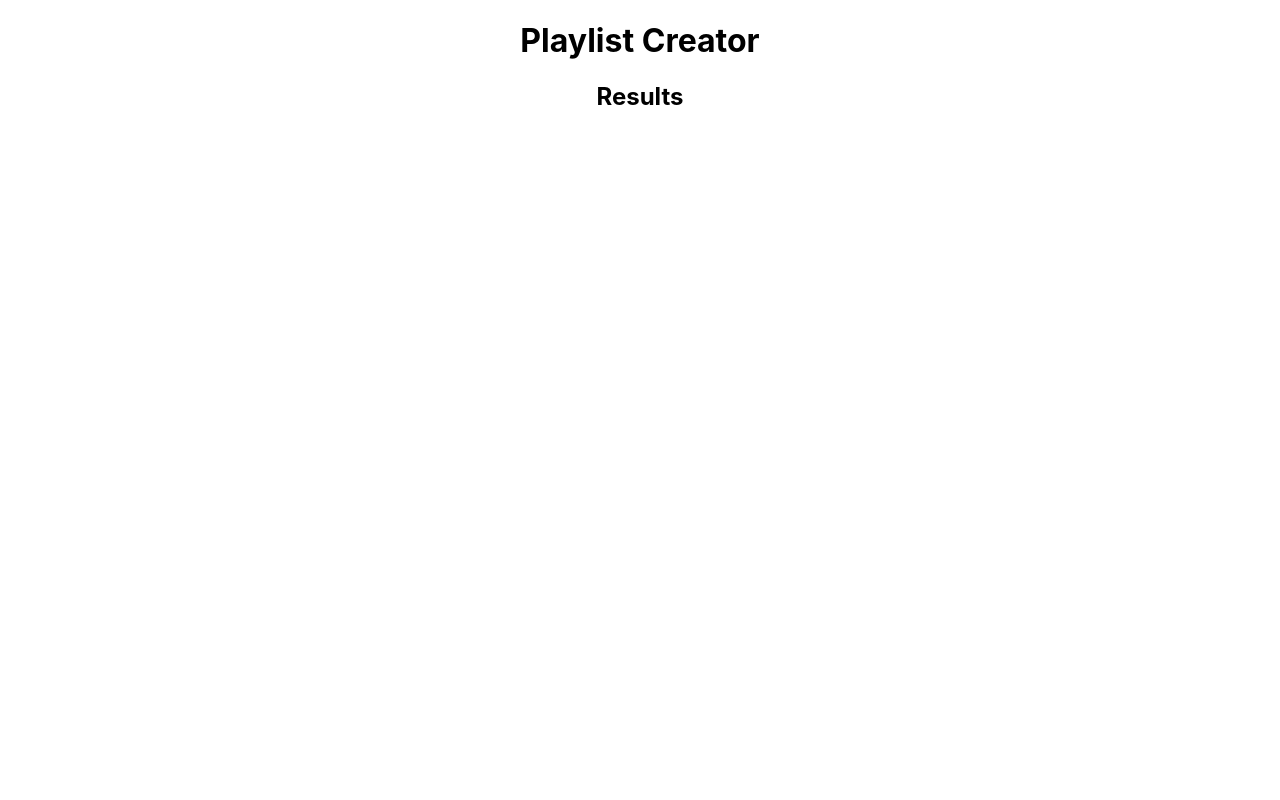
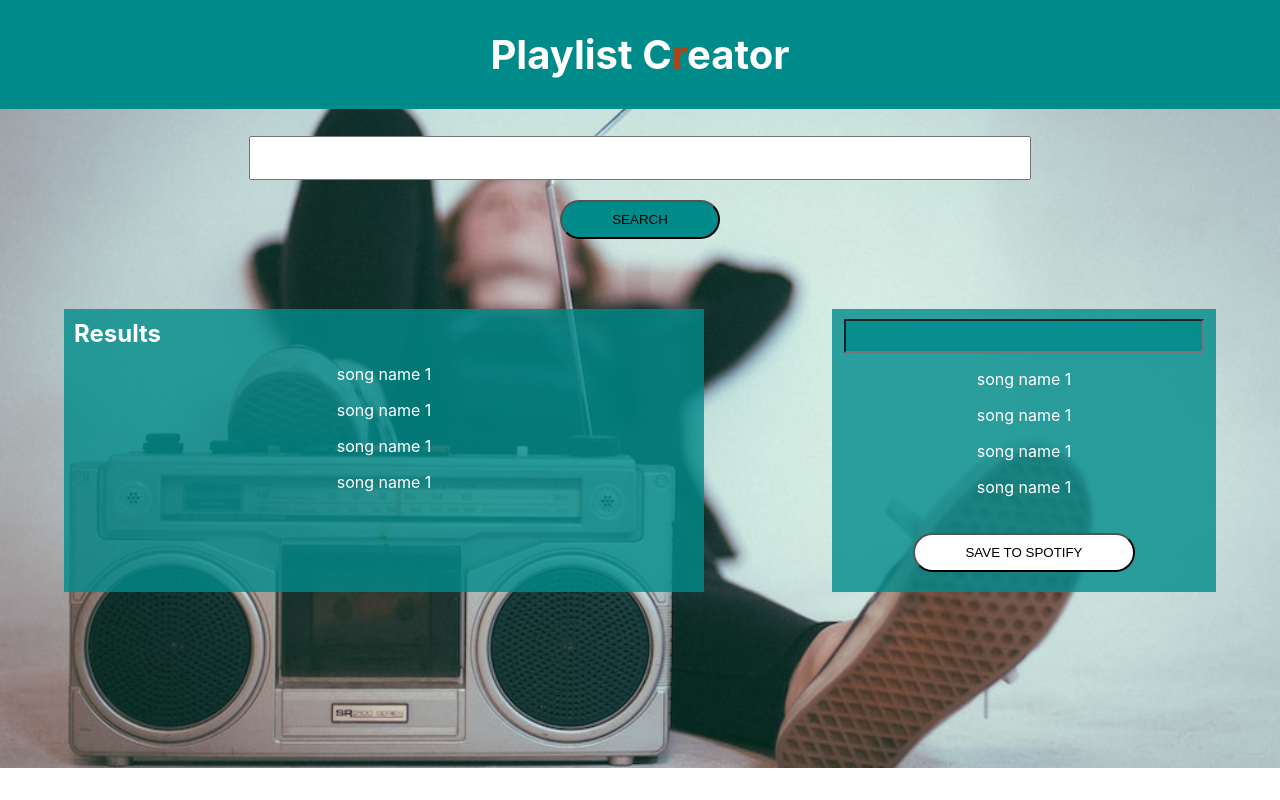
Before and after one commit to RadriaansNES/playC, a React (Create React App) app: page / in a window 1280 px wide. Built offline with nearby package versions, Linux system fonts and the light colour scheme.

Commit message:
Static components and build complete.

```diff
--- a/package.json
+++ b/package.json
@@ -6,7 +6,7 @@
     "@testing-library/jest-dom": "^5.17.0",
     "@testing-library/react": "^13.4.0",
     "@testing-library/user-event": "^13.5.0",
-    "@babel/plugin-proposal-private-property-in-object":"7.21.11",
+    "@babel/plugin-proposal-private-property-in-object":"^7.21.11",
     "react": "^18.2.0",
     "react-dom": "^18.2.0",
     "react-scripts": "5.0.1",
--- a/src/App.css
+++ b/src/App.css
@@ -1,38 +1,83 @@
 .App {
+  text-align: center;
+  background-image: url(background.jpg);
+  background-size: cover;
+  height: 768px;
+  width: auto;
+  padding-top: 0px;
+}
+
+h1 {
+  margin-top: 0px;
+  background-color: darkcyan;
+  padding: 30px;
+  font-size: 40px;
+}
+
+.App .content {
+  display: flex;
+  flex-direction: row;
+  justify-content: space-around;
+  width: auto;
+  margin-top: 50px;
+  height: auto;
+}
+
+.results, .playlist {
+  background: rgba(	0, 139, 139, 0.8);
+  color: white;
+}
+
+button {
+  background-color: darkcyan;
+  padding: 10px 50px;
+  margin: 20px;
+  border-radius: 20px;
+}
+
+input {
+  resize: both;
+  height:30px;
+  font-size: 20px;
+  padding: 5px;
   text-align: center;
 }
 
-.App-logo {
-  height: 40vmin;
-  pointer-events: none;
+.playlist input {
+  margin-top: 10px;
+  height: 20px;
+  width: 90%;
+  background: rgba(	0, 139, 139, 0.8);
+  font-size: 15px;
+  text-align: left;
 }
 
-@media (prefers-reduced-motion: no-preference) {
-  .App-logo {
-    animation: App-logo-spin infinite 20s linear;
+.playlist button {
+  background-color: white;
+}
+
+h2 {
+  margin: 10px;
+  text-align: left;
+}
+
+/* Media queries and defaults; */
+/* Default style for larger screens */
+input {
+  width: 60%; /* Set the initial width to 100% to take full width of the container */
+}
+
+.App .content .results {
+  width: 50%;
+}
+
+.App .content .playlist {
+  width: 30%;
+}
+
+/* For smaller screens (adjust the max-width as needed) */
+@media (max-width: 1023px) {
+  input {
+    width: 20%; /* Adjust the width for smaller screens */
   }
 }
-
-.App-header {
-  background-color: #282c34;
-  min-height: 100vh;
-  display: flex;
-  flex-direction: column;
-  align-items: center;
-  justify-content: center;
-  font-size: calc(10px + 2vmin);
-  color: white;
-}
-
-.App-link {
-  color: #61dafb;
-}
-
-@keyframes App-logo-spin {
-  from {
-    transform: rotate(0deg);
-  }
-  to {
-    transform: rotate(360deg);
-  }
-}
--- a/src/App.js
+++ b/src/App.js
@@ -1,20 +1,28 @@
-import logo from './logo.svg';
-import './App.css';
+import './App.css'; //proper form would be to bring individual css in from each component
+import SearchButton from './components/Buttons/Search/Search';
+import ColorChangingTitle from './components/ColorChange/ColorChange';
+import SearchBar from './components/SearchBar/SearchBar';
+import SearchResults from './components/SearchResults/SearchResults';
+import Playlist from './components/Playlist/Playlist';
+import Tracklist from './components/Tracklist/Tracklist';
+import SaveToSpotify from './components/Buttons/SaveToSpotify/SaveToSpotify';
 
 function App() {
   return (
     <div className="App">
-      <h1 id = "header"> Playlist Creator</h1>
-      <searchBar />
-      <searchButton />
-      <div class = "content">
-        <div class = "results">
+      <ColorChangingTitle />
+      <SearchBar />
+      <SearchButton />
+      <div class="content">
+        <div class="results">
           <h2>Results</h2>
-          <searchResults />
+          <SearchResults />
         </div>
-        <div class = "playlist" />
-          <tracklist />
-          <saveToSpotify />
+        <div class="playlist">
+          <Playlist />
+          <Tracklist />
+          <SaveToSpotify />
+        </div>
       </div>
     </div>
   );
--- a/src/components/Buttons/SaveToSpotify/saveToSpotify.jsx
+++ b/src/components/Buttons/SaveToSpotify/saveToSpotify.jsx
@@ -0,0 +1,10 @@
+import React, { useState } from 'react';
+
+const SaveToSpotify = () => {
+
+    return (
+        <button type="button">SAVE TO SPOTIFY</button>
+    );
+};
+
+export default SaveToSpotify;
--- a/src/components/Buttons/Search/search.jsx
+++ b/src/components/Buttons/Search/search.jsx
@@ -0,0 +1,10 @@
+import React, { useState } from 'react';
+
+const SearchButton = () => {
+
+    return (
+        <button type="button">SEARCH</button>
+    );
+};
+
+export default SearchButton;
--- /dev/null
+++ b/src/components/ColorChange/ColorChange.jsx
@@ -0,0 +1,49 @@
+// ColorChangingTitle.js
+import React, { useState, useEffect } from 'react';
+
+const ColorChangingTitle = () => {
+  const [coloredLetters, setColoredLetters] = useState([]);
+  const titleText = 'Playlist Creator';
+  const intervalDuration = 500; // Time interval for color change in milliseconds
+  const [currentIndex, setCurrentIndex] = useState(0);
+
+  useEffect(() => {
+    const intervalId = setInterval(() => {
+      setCurrentIndex((prevIndex) => (prevIndex + 1) % titleText.length);
+    }, intervalDuration);
+
+    // Clear the interval when the component is unmounted
+    return () => clearInterval(intervalId);
+  }, []);
+
+  function getRandomColor() {
+    const letters = '0123456789ABCDEF';
+    let color = '#';
+    for (let i = 0; i < 6; i++) {
+      color += letters[Math.floor(Math.random() * 16)];
+    }
+    return color;
+  }
+
+  useEffect(() => {
+    const newColor = getRandomColor();
+    setColoredLetters(
+      titleText.split('').map((letter, index) => ({
+        letter,
+        color: index === currentIndex ? newColor : 'white',
+      }))
+    );
+  }, [currentIndex]);
+
+  return (
+    <h1>
+      {coloredLetters.map((coloredLetter, index) => (
+        <span key={index} style={{ color: coloredLetter.color }}>
+          {coloredLetter.letter}
+        </span>
+      ))}
+    </h1>
+  );
+};
+
+export default ColorChangingTitle;
--- a/src/components/Playlist/playlist.jsx
+++ b/src/components/Playlist/playlist.jsx
@@ -0,0 +1,22 @@
+import React, { useState } from 'react';
+
+const Playlist = () => {
+  const [list, setList] = useState("");
+
+  const handleClick = (event) => {
+
+  };
+
+  return (
+    <form>
+      <input
+        type="text"
+        value={list}
+        onChange={(e) => setList(e.target.value)}
+        onKeyDown={handleClick}
+      />
+    </form>
+  );
+};
+
+export default Playlist;
--- a/src/components/Tracklist/tracklist.jsx
+++ b/src/components/Tracklist/tracklist.jsx
@@ -0,0 +1,15 @@
+import React, { useState } from 'react';
+
+const Tracklist = () => {
+
+    return (
+        <div>
+            <p>song name 1</p>
+            <p>song name 1</p>
+            <p>song name 1</p>
+            <p>song name 1</p>
+        </div>
+    );
+};
+
+export default Tracklist;
--- a/src/components/searchBar/searchBar.jsx
+++ b/src/components/searchBar/searchBar.jsx
@@ -0,0 +1,24 @@
+import React, { useState } from 'react';
+
+const SearchBar = () => {
+  const [name, setName] = useState("");
+
+  const handleKeyDown = (event) => {
+    if (event.keyCode === 13) {
+
+    }
+  };
+
+  return (
+    <form>
+      <input
+        type="text"
+        value={name}
+        onChange={(e) => setName(e.target.value)}
+        onKeyDown={handleKeyDown}
+      />
+    </form>
+  );
+};
+
+export default SearchBar;
--- a/src/components/searchResults/searchResults.jsx
+++ b/src/components/searchResults/searchResults.jsx
@@ -0,0 +1,15 @@
+import React, { useState } from 'react';
+
+const SearchResults = () => {
+
+    return (
+        <div>
+            <p>song name 1</p>
+            <p>song name 1</p>
+            <p>song name 1</p>
+            <p>song name 1</p>
+        </div>
+    );
+};
+
+export default SearchResults;
```
Also changed, not shown: public/background.jfif (added), src/background.jpg (added).
